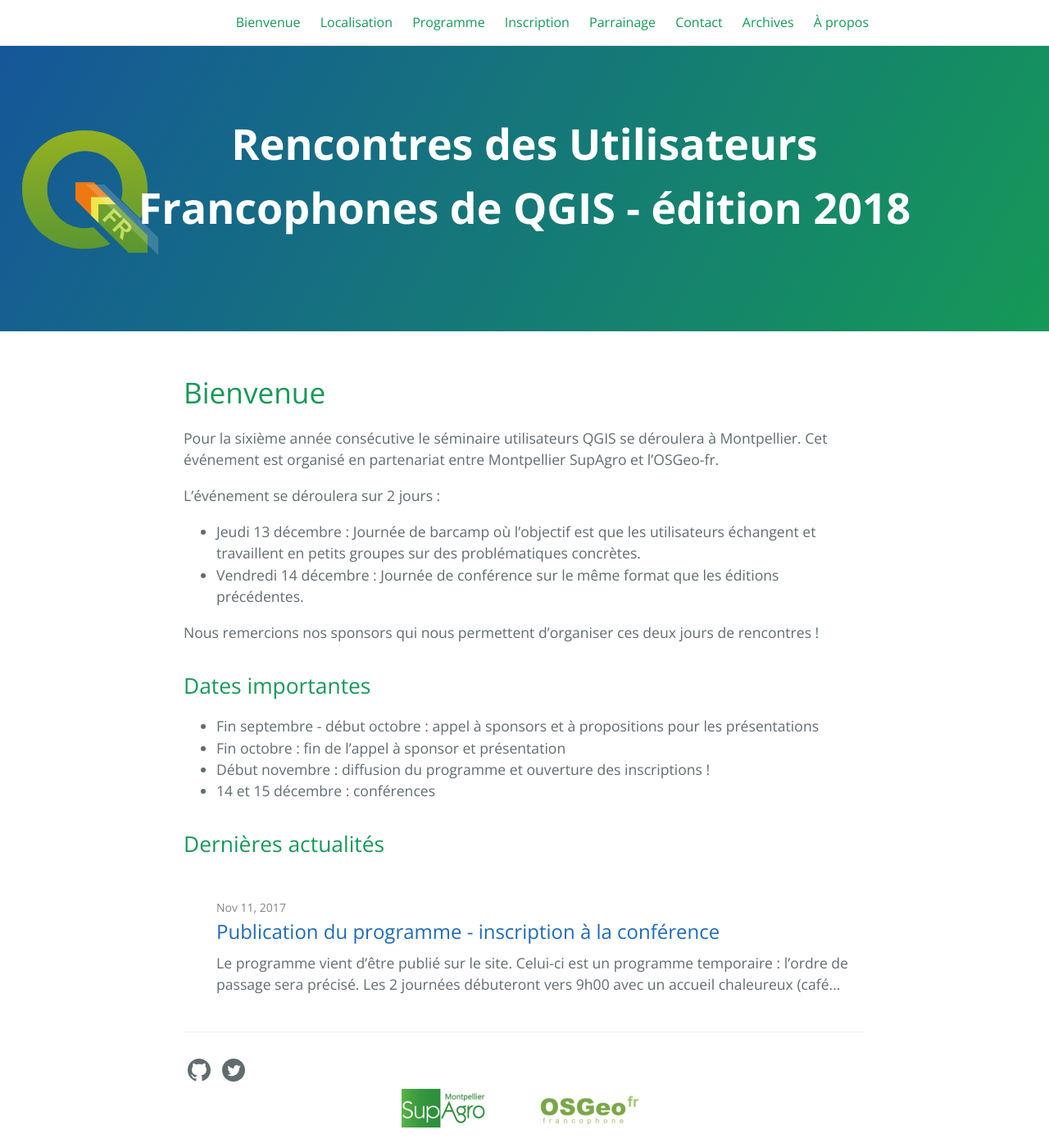
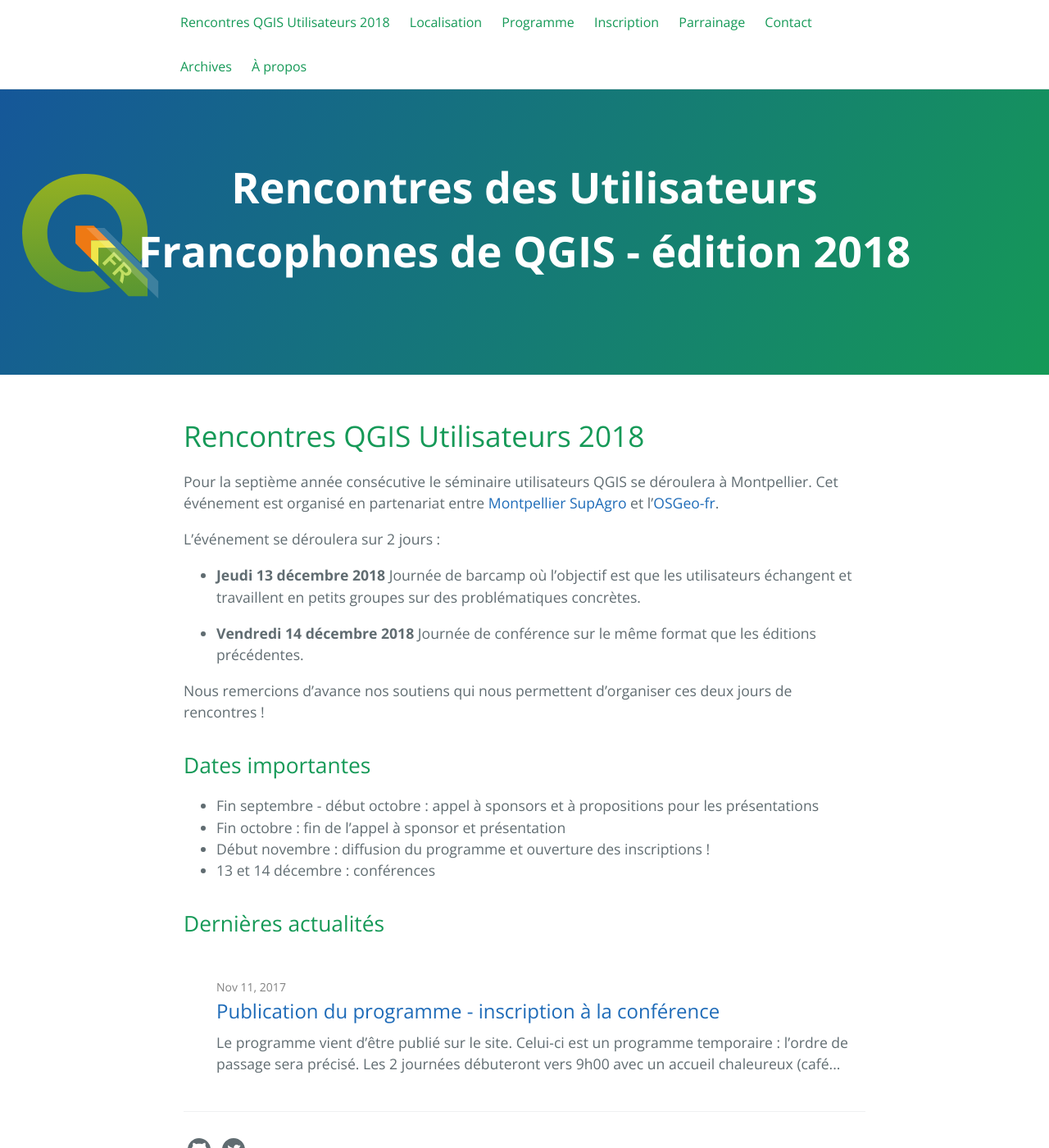
Before and after one commit to OSGeo-fr/QGIS-conf-fr-website, a Jekyll site: the page built from index.md, in a window 1280 px wide and 1400 px high. Shown: the whole window at 82% size. Built offline with Jekyll 4.4.1, drawn with Linux system fonts in a browser that asks for light colours; the repository's description, which GitHub fills in, is left out.

Commit message:
Update index for 2018

```diff
--- a/index.md
+++ b/index.md
@@ -1,21 +1,22 @@
 ---
-title: Bienvenue
+title: Rencontres QGIS Utilisateurs 2018
 layout: home
 tagline: Rencontrez, échangez, discutez autour de QGIS !
 ---
 
-Pour la sixième année consécutive le séminaire utilisateurs QGIS se déroulera à Montpellier. Cet événement est organisé en partenariat entre Montpellier SupAgro et l'OSGeo-fr.
+Pour la septième année consécutive le séminaire utilisateurs QGIS se déroulera à Montpellier. Cet événement est organisé en partenariat entre [Montpellier SupAgro](https://www.montpellier-supagro.fr/) et l'[OSGeo-fr](https://www.osgeo.asso.fr/).
 
 L’événement se déroulera sur 2 jours :
 
-* Jeudi 13 décembre : Journée de barcamp où l’objectif est que les utilisateurs échangent et travaillent en petits groupes sur des problématiques concrètes.
-* Vendredi 14 décembre : Journée de conférence sur le même format que les éditions précédentes.
+* **Jeudi 13 décembre 2018** Journée de barcamp où l’objectif est que les utilisateurs échangent et travaillent en petits groupes sur des problématiques concrètes.
 
-Nous remercions nos sponsors qui nous permettent d'organiser ces deux jours de rencontres !
+* **Vendredi 14 décembre  2018** Journée de conférence sur le même format que les éditions précédentes.
+
+Nous remercions d'avance nos soutiens qui nous permettent d'organiser ces deux jours de rencontres !
 
 ## Dates importantes
 
 * Fin septembre - début octobre : appel à sponsors et à propositions pour les présentations
 * Fin octobre : fin de l'appel à sponsor et présentation
 * Début novembre : diffusion du programme et ouverture des inscriptions !
-* 14 et 15 décembre : conférences
+* 13 et 14 décembre : conférences
```
